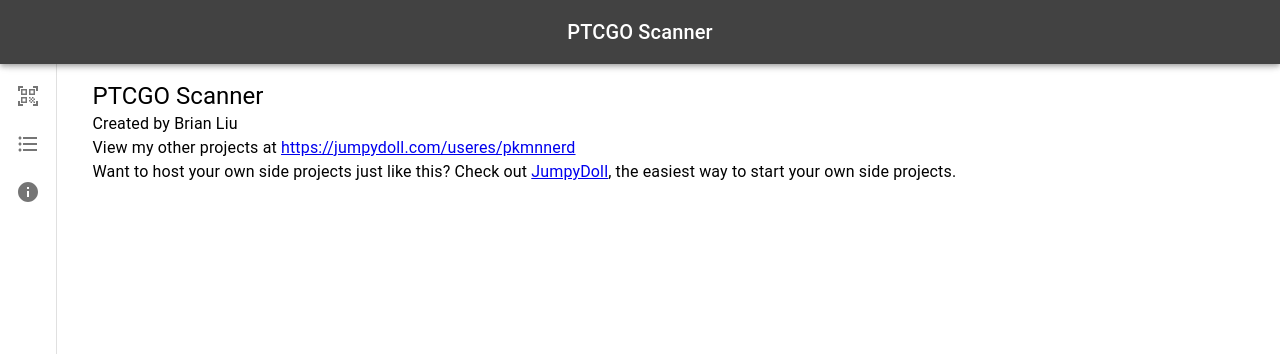
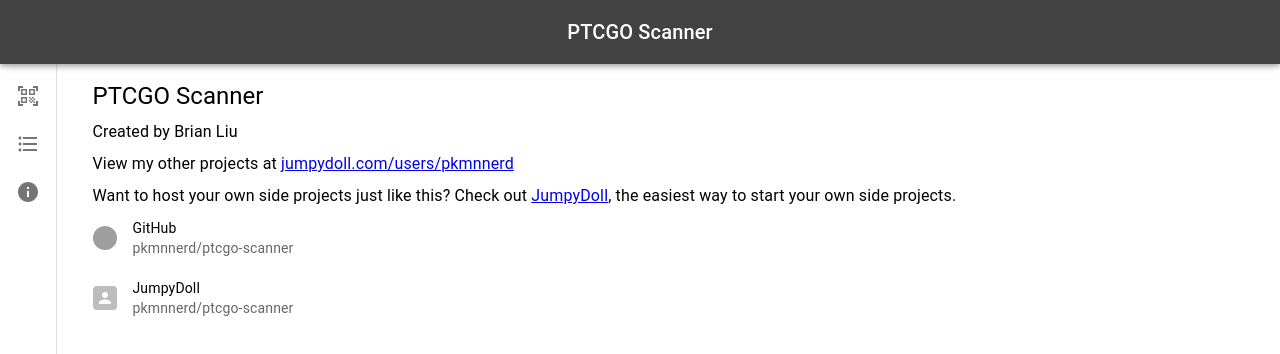
Before and after one commit to pkmnnerd/ptcgo-scanner, a React (Create React App) app: page /ptcgo-scanner/about in a window 1280 px wide. Shown: the top 354 px of the page. Built offline with nearby package versions, Linux system fonts and the light colour scheme; grey boxes are pictures that could not be loaded.

Commit message:
Fix code count and change some UI

```diff
--- a/src/AboutPage.jsx
+++ b/src/AboutPage.jsx
@@ -1,13 +1,20 @@
 import React from 'react';
+import Avatar from '@mui/material/Avatar';
 import Container from '@mui/material/Container';
 import Typography from '@mui/material/Typography';
 import Stack from '@mui/material/Stack';
+import List from '@mui/material/List';
+import ListItem from '@mui/material/ListItem';
+import ListItemAvatar from '@mui/material/ListItemAvatar';
+import ListItemButton from '@mui/material/ListItemButton';
+import ListItemText from '@mui/material/ListItemText';
 
 import { useNavigate, useParams } from 'react-router-dom';
 
 export default function AboutPage(props) {
   return (
     <Container sx={{pt: '1em'}}>
+      <Stack spacing={1}>
         <Typography variant="h5">
           PTCGO Scanner
         </Typography>
@@ -15,12 +22,38 @@
           Created by Brian Liu
         </Typography>
         <Typography>
-        View my other projects at <a href="https://jumpydoll.com/users/pkmnnerd" target="_blank" rel="noreferrer">https://jumpydoll.com/useres/pkmnnerd</a>
+          View my other projects at <a href="https://jumpydoll.com/users/pkmnnerd" target="_blank" rel="noreferrer">jumpydoll.com/users/pkmnnerd</a>
         </Typography>
         <Typography>
           Want to host your own side projects just like this? Check out <a href="https://jumpydoll.com" target="_blank" rel="noreferrer">JumpyDoll</a>, the easiest way to
           start your own side projects.
         </Typography>
+      </Stack>
+      <List dense disablePadding>
+        <ListItem disablePadding disableGutters>
+          <ListItemButton href="https://github.com/pkmnnerd/ptcgo-scanner" target="_blank" disableGutters>
+            <ListItemAvatar sx={{minWidth: '2.5rem'}}>
+              <Avatar
+                src="https://github.githubassets.com/images/modules/logos_page/GitHub-Mark.png"
+                sx={{width: '1.5rem', height: '1.5rem'}}
+              />
+            </ListItemAvatar>
+            <ListItemText primary="GitHub" secondary="pkmnnerd/ptcgo-scanner" />
+          </ListItemButton>
+        </ListItem>
+        <ListItem disablePadding disableGutters>
+          <ListItemButton href="https://jumpydoll.com/users/pkmnnerd/applications/ptcgo-scanner" target="_blank" disableGutters>
+            <ListItemAvatar sx={{minWidth: '2.5rem'}}>
+              <Avatar
+                src="https://jumpydoll.com/favicon.ico"
+                variant="rounded"
+                sx={{width: '1.5rem', height: '1.5rem'}}
+              />
+            </ListItemAvatar>
+            <ListItemText primary='JumpyDoll' secondary='pkmnnerd/ptcgo-scanner' />
+          </ListItemButton>
+        </ListItem>
+      </List>
     </Container>
   );
 }
--- a/src/App.js
+++ b/src/App.js
@@ -20,13 +20,20 @@
 
 function App() {
   const [activeGroup, setActiveGroup] = useState(null);
+  const [drawerOpen, setDrawerOpen] = useState(false);
   return (
     <ThemeProvider theme={theme}>
       <BrowserRouter basename="/ptcgo-scanner">
         <Box sx={{ display: 'flex' }}>
 
-          <NavBar theme={theme} activeGroup={activeGroup} setActiveGroup={setActiveGroup} />
-          <Navigation theme={theme} />
+          <NavBar
+            theme={theme}
+            activeGroup={activeGroup}
+            setActiveGroup={setActiveGroup}
+            drawerOpen={drawerOpen}
+            setDrawerOpen={setDrawerOpen}
+          />
+          <Navigation theme={theme} drawerOpen={drawerOpen} />
           <Box sx={{ flexGrow: '1', pb: 7}}>
             <Toolbar />
             <Routes>
--- /dev/null
+++ b/src/CodeGroupMenu.jsx
@@ -0,0 +1,30 @@
+import React from 'react';
+
+import Menu from '@mui/material/Menu';
+import MenuItem from '@mui/material/MenuItem';
+
+
+export default function CodeGroupMenu(props) {
+  const { anchorEl, handleClose } = props;
+  console.log(anchorEl);
+  return (
+    <Menu
+      id="menu-appbar"
+      anchorEl={anchorEl}
+      anchorOrigin={{
+        vertical: 'top',
+        horizontal: 'right',
+      }}
+      keepMounted
+      transformOrigin={{
+        vertical: 'top',
+        horizontal: 'right',
+      }}
+      open={Boolean(anchorEl)}
+      onClose={handleClose}
+    >
+      <MenuItem onClick={handleClose}>Copy codes</MenuItem>
+      <MenuItem onClick={handleClose}>Delete group</MenuItem>
+    </Menu>
+  );
+}
--- a/src/CodeGroupPage.jsx
+++ b/src/CodeGroupPage.jsx
@@ -42,7 +42,7 @@
    codes?.length > 0
     ? <List dense disablePadding>
         { codes?.map((code) => (
-          <ListItem disablePadding>
+          <ListItem disablePadding key={code.id}>
             <ListItemButton>
               <ListItemText primary={code.code} />
             </ListItemButton>
--- a/src/CodeGroupsPage.jsx
+++ b/src/CodeGroupsPage.jsx
@@ -29,7 +29,6 @@
   const groups = useLiveQuery(
     () => db.groups.toArray()
   )
-  console.log(groups)
 
   const listElement = (
     <List disablePadding>
--- a/src/HomePage.jsx
+++ b/src/HomePage.jsx
@@ -22,7 +22,6 @@
   const [groupId, setGroupId] = useState(null);
 
   const createNewGroup = async () => {
-    console.log('hi')
     const id = await db.groups.add({ name: "Unnamed group", timestamp: Math.floor(Date.now() / 1000), size: 0 });
     setActiveGroup(id);
   }
@@ -67,7 +66,7 @@
             </CardContent>
             <CardActions>
               <Button endIcon={<ArrowForwardIcon />} variant="outlined" component={Link} to="/codes" >
-                View your existing code groups
+                Add to existing code groups
               </Button>
             </CardActions>
           </Card>
--- a/src/NavBar.jsx
+++ b/src/NavBar.jsx
@@ -9,11 +9,15 @@
 
 import { Link, useLocation } from 'react-router-dom';
 
+import CodeGroupMenu from './CodeGroupMenu';
+
 import db from './db';
 import { useLiveQuery } from 'dexie-react-hooks';
 
 import theme from './theme';
 import useMediaQuery from '@mui/material/useMediaQuery';
+import MoreVertIcon from '@mui/icons-material/MoreVert';
+import EditIcon from '@mui/icons-material/Edit';
 
 const pathToTitle = (path) => {
   if (path.match(/\/codes\/.+/)) {
@@ -22,7 +26,7 @@
   switch(path) {
     case '/codes':
     case '/codes/':
-      return 'Scanned codes';
+      return 'Saved codes';
     case '/about':
     case '/about/':
       return 'About';
@@ -34,10 +38,9 @@
 
 export default function NavBar(props) {
   const { activeGroup, setActiveGroup } = props;
-  console.log(props);
   const location = useLocation();
-  console.log(location);
   const [title, setTitle] = useState('');
+  const [menuAnchor, setMenuAnchor] = useState(null);
 
   const useDesktopUi = useMediaQuery(theme.breakpoints.up('sm'));
 
@@ -74,7 +77,14 @@
           <IconButton color="inherit" sx={{ mr: 2 }} component={Link} to="/codes">
             <ArrowBackIcon />
           </IconButton>
-          <Typography variant="h6">{title}</Typography>
+          <Typography variant="h6" sx={{flexGrow: 1}}>{title}</Typography>
+          <IconButton color="inherit">
+            <EditIcon />
+          </IconButton>
+          <IconButton color="inherit" onClick={(event) => setMenuAnchor(event.currentTarget)}>
+            <MoreVertIcon />
+          </IconButton>
+          <CodeGroupMenu anchorEl={menuAnchor} handleClose={() => setMenuAnchor(null)} />
         </Toolbar>
       </AppBar>
   )
--- a/src/Navigation.jsx
+++ b/src/Navigation.jsx
@@ -21,8 +21,7 @@
 
 
 
-export default function Navigation(props) {
-  console.log(theme);
+export default function Navigation() {
   const [value, setValue] = useState(0);
 
   const useNavRail = useMediaQuery(theme.breakpoints.up('sm'));
--- a/src/Scanner.js
+++ b/src/Scanner.js
@@ -46,7 +46,6 @@
         setLoading(false);
       })
   }, [codes, activeGroup, setLoading])
-  console.log(codes);
 
   useEffect(() => {
     navigator.permissions.query({name:'camera'}).then(function(result) {
@@ -70,14 +69,16 @@
 
   const saveCode = (code, codes) => {
     codes.add(code)
+    console.log(code)
+    console.log(codes)
+    console.log(codes.size)
     db.codes.add({
       id: `${activeGroup}_${code}`,
       groupId: activeGroup,
       code: code,
       timestamp: Math.floor(Date.now() / 1000),
     })
-    console.log(codes.length)
-    db.groups.update(activeGroup, {size: codes.length})
+    db.groups.update(parseInt(activeGroup), {size: codes.size})
   }
 
   return (
```
Lines whose indentation alone changed are shown as unchanged.
